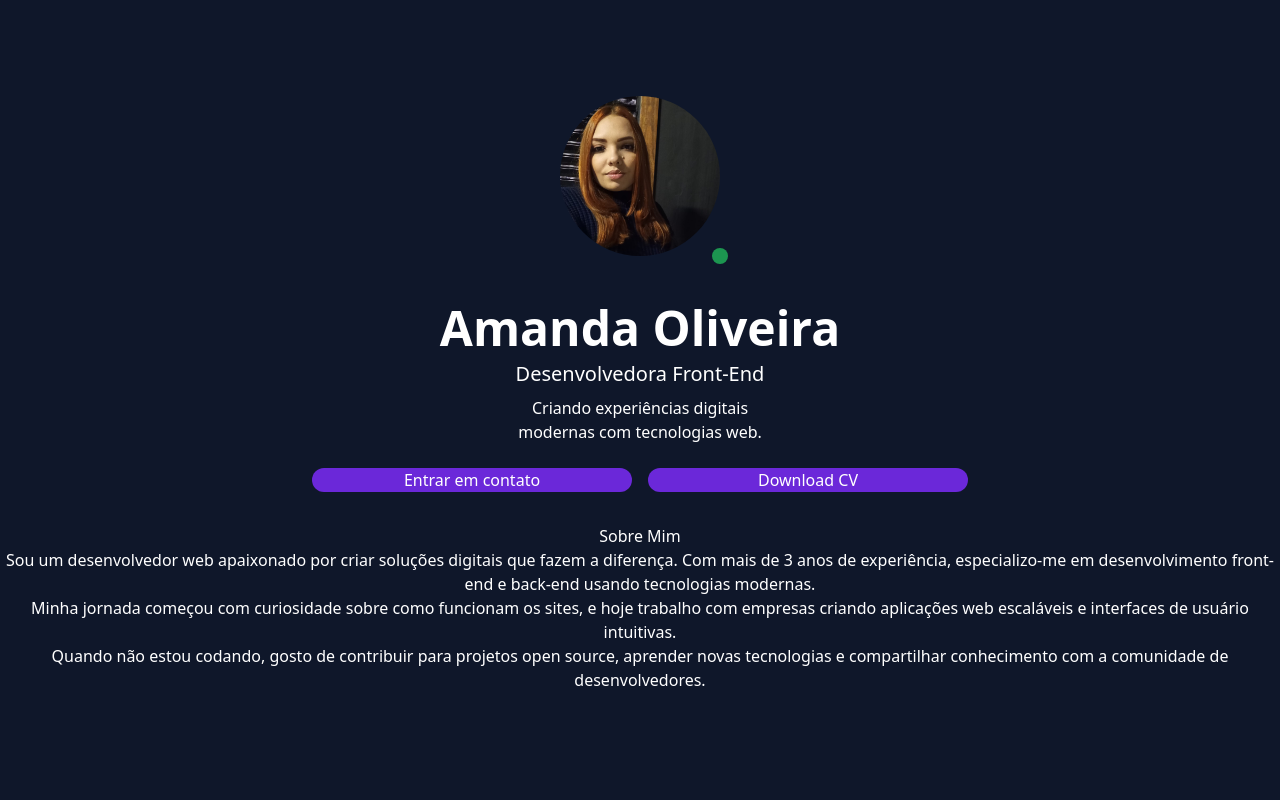
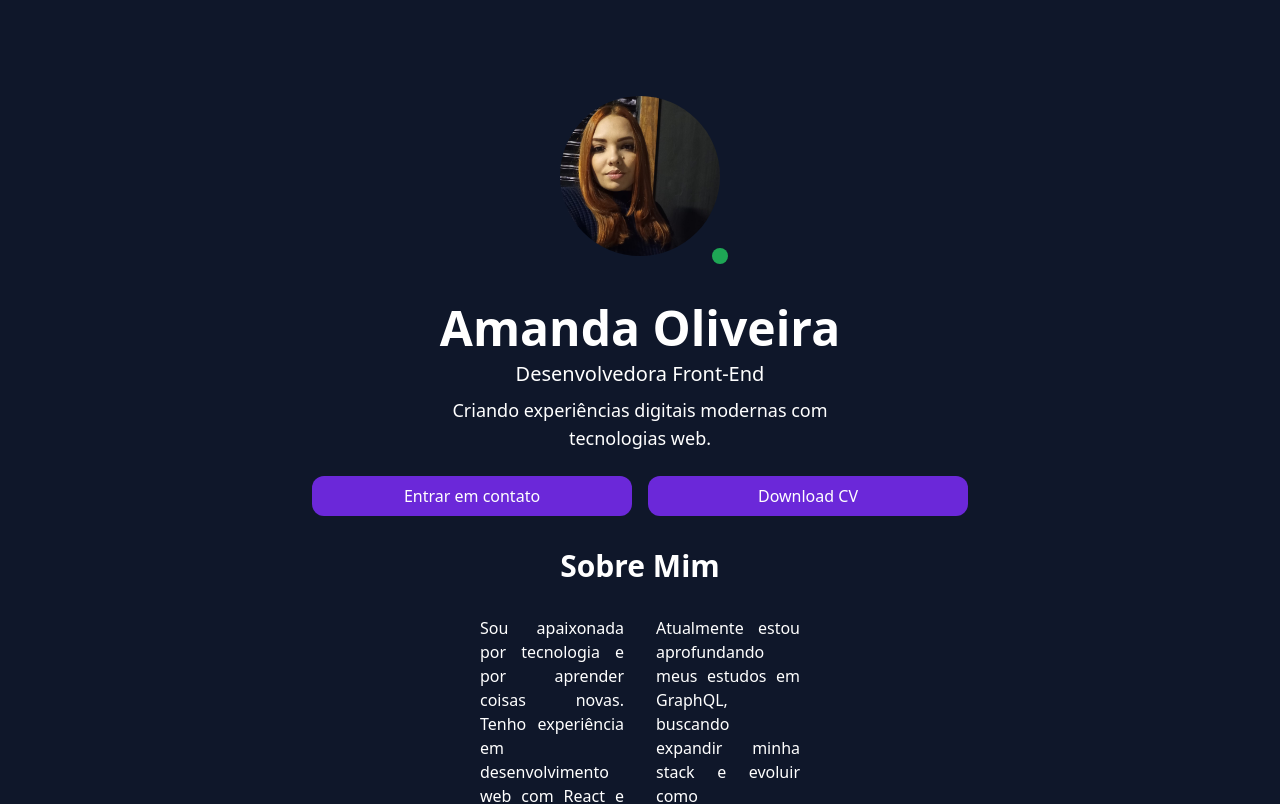
Before and after one commit to amandap10/portifolio, a React (Vite) app: page / in a window 1280 px wide. Shown: the top 804 px of the page. Built offline with nearby package versions, Linux system fonts and the light colour scheme.

Commit message:
feat: adding features

```diff
--- a/package.json
+++ b/package.json
@@ -10,6 +10,10 @@
     "preview": "vite preview"
   },
   "dependencies": {
+    "@emotion/react": "^11.14.0",
+    "@emotion/styled": "^11.14.1",
+    "@mui/icons-material": "^7.3.2",
+    "@mui/material": "^7.3.2",
     "@tailwindcss/vite": "^4.1.12",
     "autoprefixer": "^10.4.21",
     "postcss": "^8.5.6",
--- a/src/Components/About.tsx
+++ b/src/Components/About.tsx
@@ -4,25 +4,22 @@ function About() {
   return (
 
     <div className="flex flex-col text-center items-center text-white">
-      <div className=''>
-        <p>
+      <div className='max-w-4xl mx-auto'>
+        <h2 className="text-2xl md:text-3xl font-bold text-center mb-8 gradient-text">
           Sobre Mim
-        </p>
+        </h2>
 
-        <div className=''>
+        <div className="flex justify-center w-80 grid md:grid-cols-2 gap-8">
 
-          <p className="text-muted-foreground">
-            Sou um desenvolvedor web apaixonado por criar soluções digitais que fazem a diferença.
-            Com mais de 3 anos de experiência, especializo-me em desenvolvimento front-end e back-end
-            usando tecnologias modernas.
+          <p className="text-justify">
+            Sou apaixonada por tecnologia e por aprender coisas novas. Tenho experiência em desenvolvimento web
+            com React e REST APIs, além de conhecimento em redes e infraestrutura, o que me dá uma visão mais
+            ampla de como sistemas e aplicações funcionam de ponta a ponta.
           </p>
-          <p className="text-muted-foreground">
-            Minha jornada começou com curiosidade sobre como funcionam os sites, e hoje trabalho
-            com empresas criando aplicações web escaláveis e interfaces de usuário intuitivas.
-          </p>
-          <p className="text-muted-foreground">
-            Quando não estou codando, gosto de contribuir para projetos open source, aprender
-            novas tecnologias e compartilhar conhecimento com a comunidade de desenvolvedores.
+          <p className="text-justify">
+           Atualmente estou aprofundando meus estudos em GraphQL, buscando expandir minha stack e evoluir como
+           desenvolvedora. Gosto de transformar ideias em soluções práticas, explorando tanto a parte visual
+           quanto a lógica, sempre com foco em aprendizado contínuo e impacto positivo. 🚀
           </p>
 
         </div>
--- a/src/Components/Header.tsx
+++ b/src/Components/Header.tsx
@@ -3,7 +3,7 @@ import Avatar from '../assets/avatar.jpg'
 function Header() {
 
   return (
-    <div className=' '>
+    <div className='portifolio'>
       <div className=' text-center'>
 
         <div className=''>
@@ -23,26 +23,29 @@ function Header() {
           <h1 className='text-3xl md:text-4xl lg:text-5xl font-bold mb-2 gradient-text'>
             Amanda Oliveira
           </h1>
-          <p className='text-lg md:text-xl text-muded-foreground font-medium'>
+          <p className='text-xl md:text-xl text-muded-foreground font-medium'>
             Desenvolvedora Front-End
           </p>
-          <p className='text-sm md:text-base text-muded-foreground text-center w-72 mt-2 max-w-md mx-auto'>
+          <p className='text-base md:text-lg text-muded-foreground text-center mt-2 max-w-md mx-auto'>
             Criando experiências digitais modernas com tecnologias web.
           </p>
         </div>
 
         {/* Botões e Ação */}
         <div className='justify-center items-center flex flex-col sm:flex-row gap-4 mb-8 text-white'>
-          <button className='bg-[#6B28D9] rounded-xl w-80 h-6'>
+          <button className='bg-[#6B28D9] rounded-xl w-80 h-10'>
             Entrar em contato
           </button>
-          <button className='bg-[#6B28D9] rounded-xl w-80 h-6'>
+          <button className='bg-[#6B28D9] rounded-xl w-80 h-10'>
             Download CV
           </button>
         </div>
 
         {/* Icons redes sociais  */}
 
+        <div className=''>
+
+        </div>
 
       </div>
     </div>
```
Also changed, not shown: 1 other file (tests, documents, lock files or other folders).
